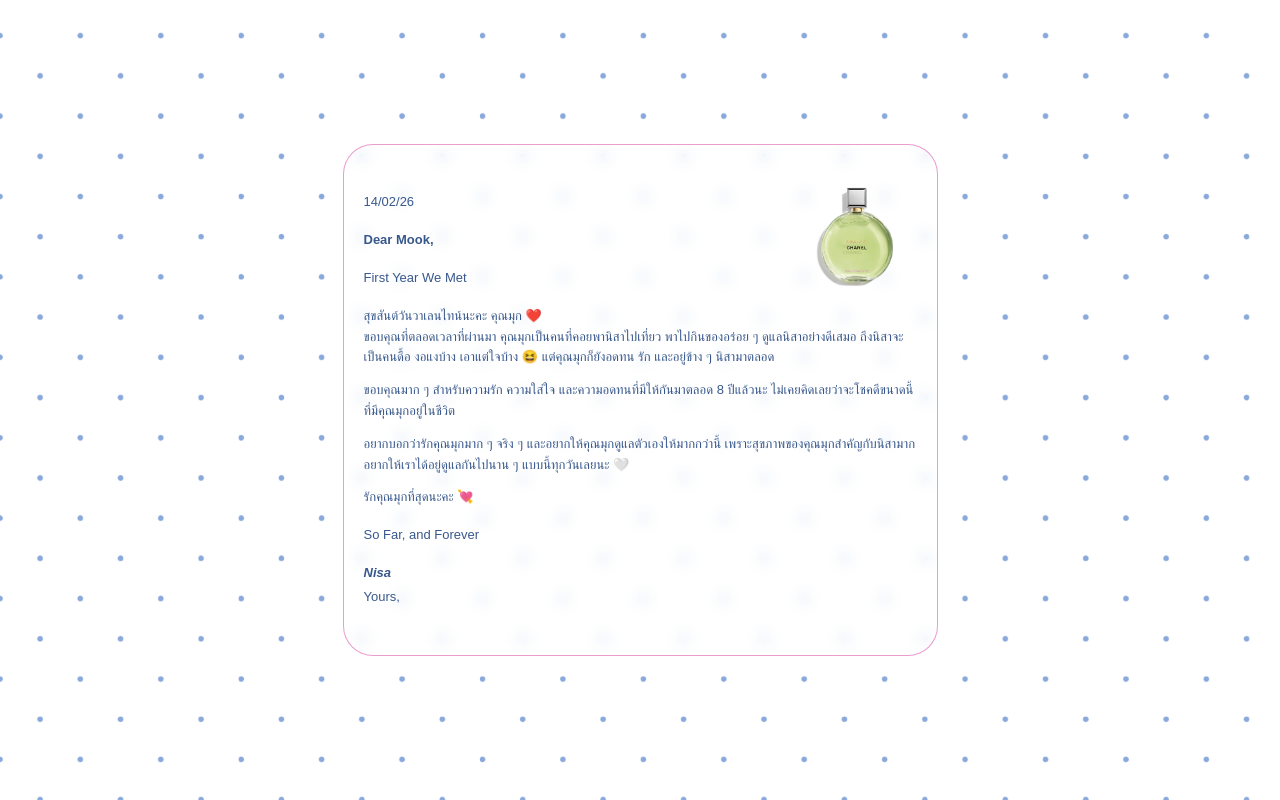
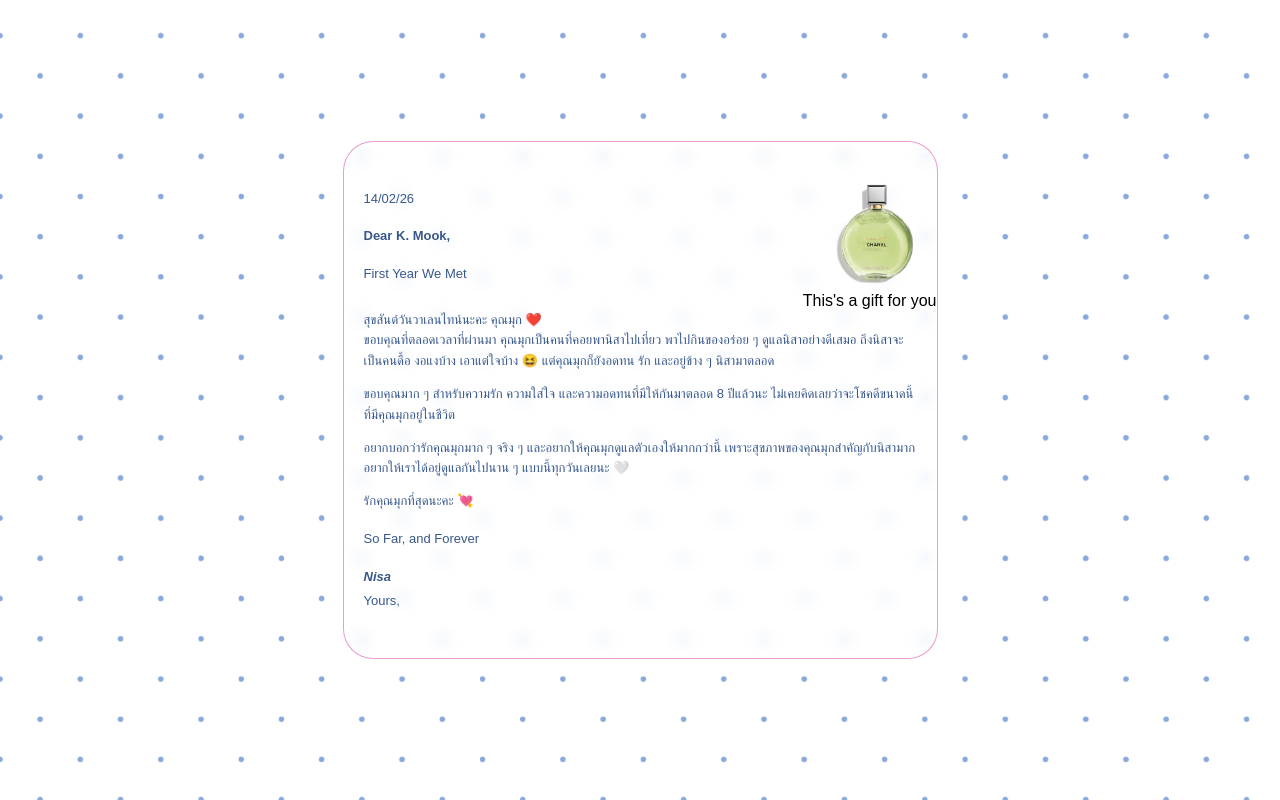
Before and after one commit to achiiChi/Nine-Mook-Valentine-2026, a plain HTML site: page index.html in a window 1280 px wide. Drawn offline with Linux system fonts and the light colour scheme.

Commit message:
Update index.html

```diff
--- a/index.html
+++ b/index.html
@@ -17,11 +17,14 @@
                 <div class="textSection">
                     <p class="date">14/02/26</p>
 
-                    <p class="opening">Dear Mook,</p>
+                    <p class="opening">Dear K. Mook,</p>
 
                     <p class="blurb">First Year We Met</p>
                 </div>
-                <div class="giftPhoto"></div>
+                <div class="gift">
+                    <div class="giftPhoto"></div>
+                    <div class="giftText">This's a gift for you</div>
+                </div>
             </div>
 
             <p class="desc">
```
